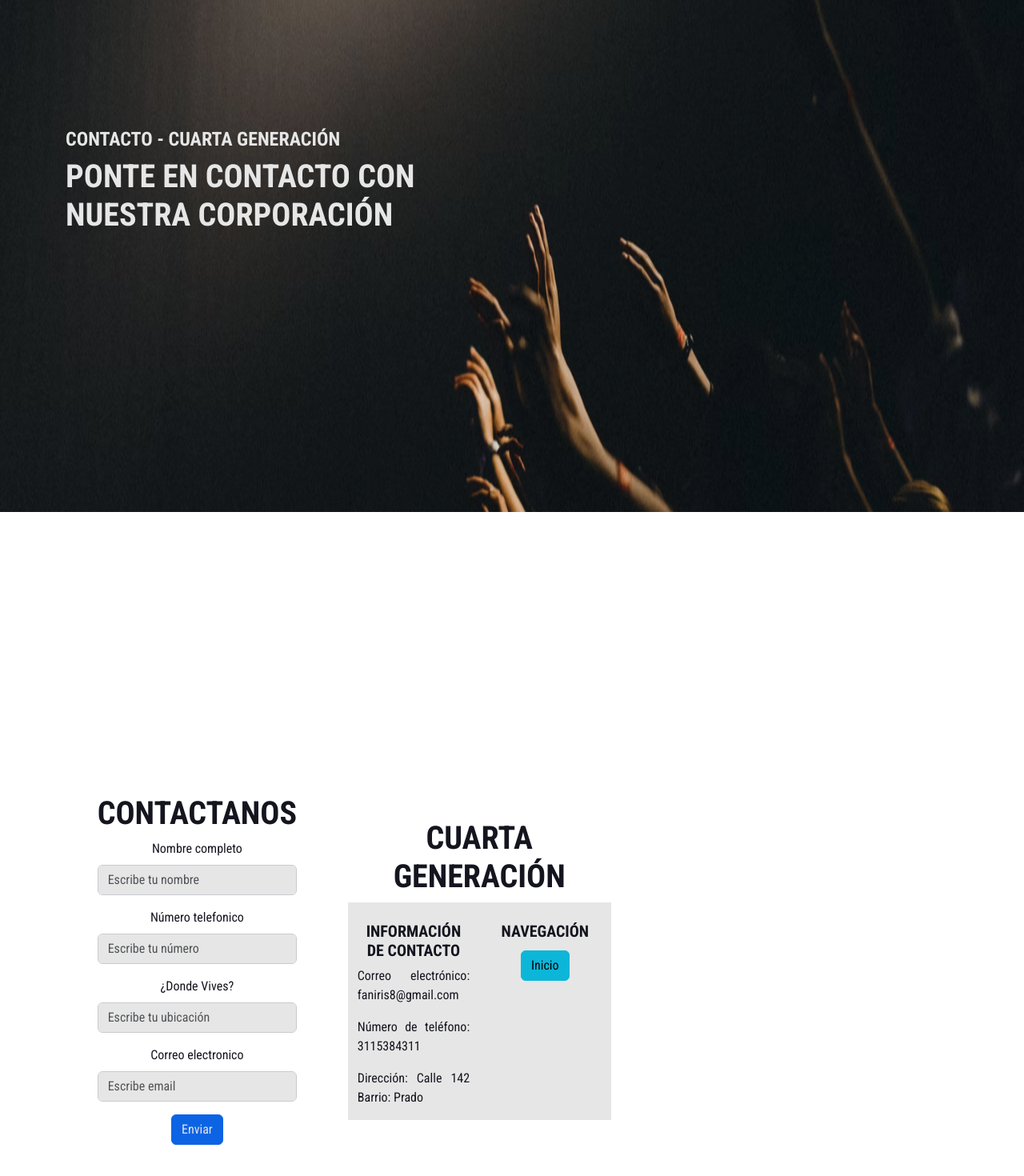
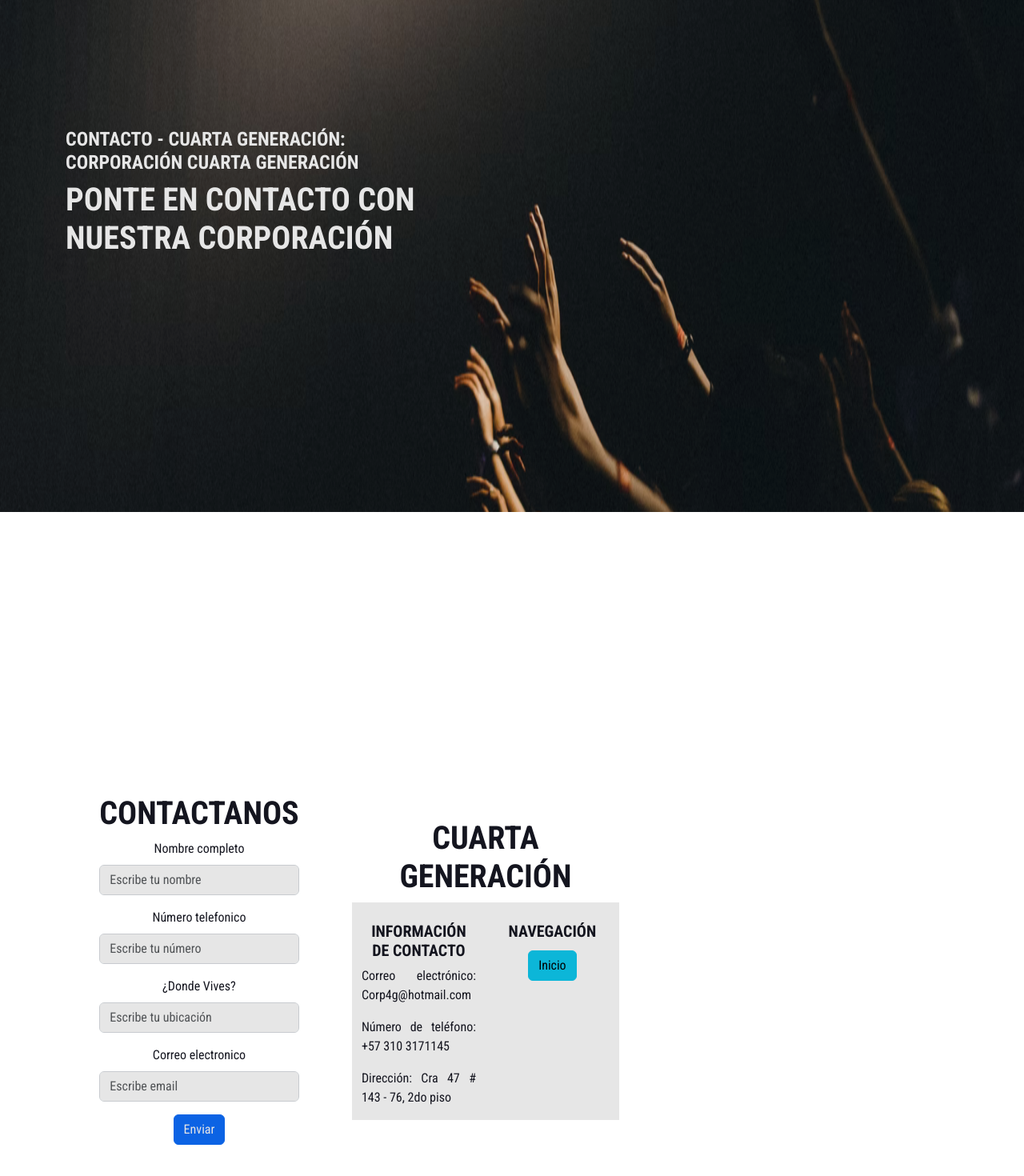
Before and after one commit to jefdavgar/cuarta_generacion, a React (Vite) app: page /inicio/contacto in a window 1280 px wide. Shown: the part 160-1630 px from the top of the page at 80% size. Built offline with nearby package versions, Linux system fonts and the light colour scheme.

Commit message:
update titles and footer

```diff
--- a/src/components/Molecules/Pie/Pie.jsx
+++ b/src/components/Molecules/Pie/Pie.jsx
@@ -11,9 +11,9 @@ const Pie = () => {
         <Row>
           <Col lg="5">
             <h5>Información de contacto</h5>
-            <p>Correo electrónico: faniris8@gmail.com</p>
-            <p>Número de teléfono: 3115384311</p>
-            <p>Dirección: Calle 142 Barrio: Prado</p>
+            <p>Correo electrónico: Corp4g@hotmail.com</p>
+            <p>Número de teléfono: +57 310 3171145</p>
+            <p>Dirección:  Cra 47 # 143 - 76, 2do piso</p>
           </Col>
           <Col lg="6" className="d-flex flex-column" style={{rowGap:"4px"}}>
             <h5>Navegación</h5>
--- a/src/components/Molecules/PieContacto/PieContacto.jsx
+++ b/src/components/Molecules/PieContacto/PieContacto.jsx
@@ -10,10 +10,10 @@ const PieContacto = () => {
         <br />
         <Row>
           <Col lg="6">
-            <h5>Información de contacto</h5>
-            <p>Correo electrónico: faniris8@gmail.com</p>
-            <p>Número de teléfono: 3115384311</p>
-            <p>Dirección: Calle 142 Barrio: Prado</p>
+          <h5>Información de contacto</h5>
+            <p>Correo electrónico: Corp4g@hotmail.com</p>
+            <p>Número de teléfono: +57 310 3171145</p>
+            <p>Dirección:  Cra 47 # 143 - 76, 2do piso</p>
           </Col>
           <Col lg="6" className="d-flex flex-column" style={{rowGap:"4px"}}>
             <h5>Navegación</h5>
--- a/src/components/Organisms/InicioContacto/InicioContacto.jsx
+++ b/src/components/Organisms/InicioContacto/InicioContacto.jsx
@@ -16,7 +16,7 @@ const InicioContacto = ({ imagenFondo }) => {
           <a name="inicio" />
           <Row>
             <Col lg="5" style={{ marginTop: "40vh" }}>
-              <h4>Contacto - Cuarta Generación</h4>
+              <h4>Contacto - Cuarta Generación: Corporación Cuarta Generación</h4>
               <h1>Ponte en contacto con nuestra Corporación</h1>
             </Col>
           </Row>
--- a/src/components/Organisms/InicioMultimedia/InicioMultimedia.jsx
+++ b/src/components/Organisms/InicioMultimedia/InicioMultimedia.jsx
@@ -60,7 +60,7 @@ const InicioMultimedia = ({ imagenFondo }) => {
           <a name="inicio" />
           <Row>
             <Col lg="5" style={{ marginTop: "40vh" }}>
-              <h4>Multimedia - Cuarta Generación</h4>
+              <h4>Multimedia - Cuarta Generación: Corporación Cuarta Generación</h4>
               <h1>Conoce las experiencias de la comunidad</h1>
             </Col>
           </Row>
--- a/src/components/Organisms/InicioSeccion1/InicioSeccion1.jsx
+++ b/src/components/Organisms/InicioSeccion1/InicioSeccion1.jsx
@@ -20,7 +20,7 @@ const InicioSeccion1 = ({ imagenFondo }) => {
           <Container className="seccion1">
             <Row>
               <Col lg="5" style={{ marginTop: "40vh" }}>
-                <h3>Cuarta Generación</h3>
+                <h3>Cuarta Generación: Corporación Cuarta Generación</h3>
                 <h1>Ven y únete a nuestra comunidad</h1>
                 <a href="#quienes_somos">
                   <Button className="colorButton">Conocenos</Button>
```
